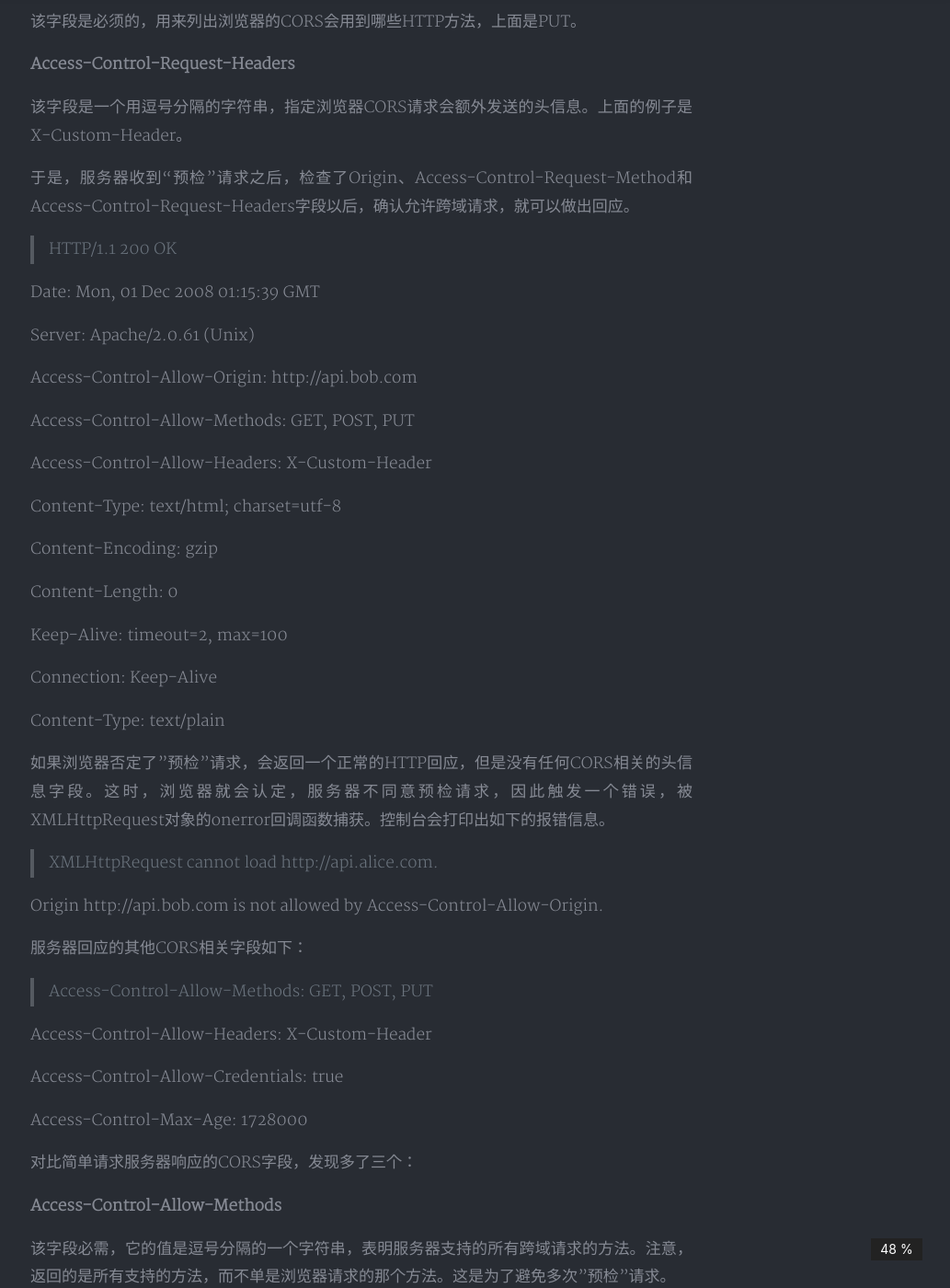
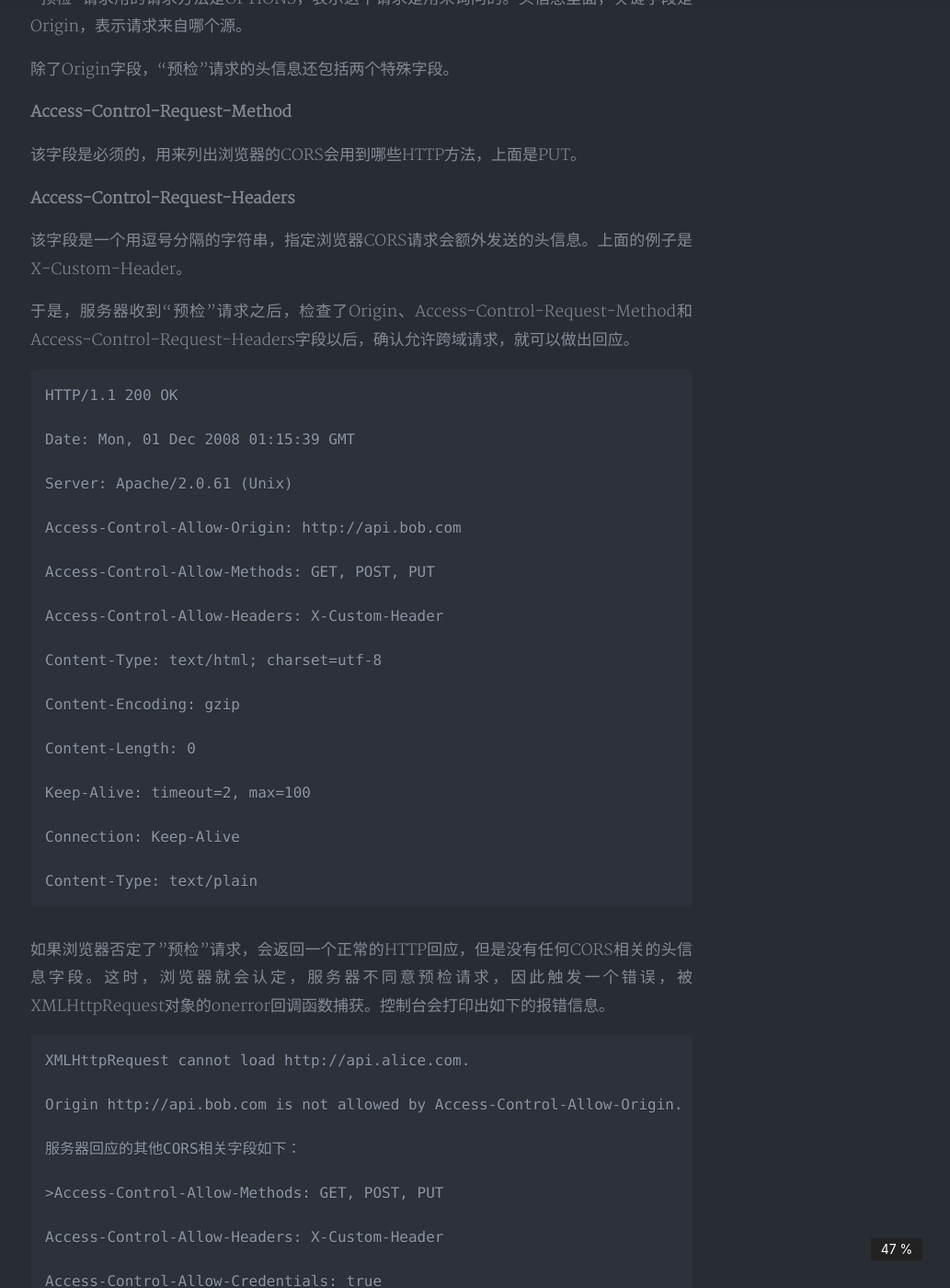
Before and after one commit to BinaryCaptain/BinaryCaptain.github.io, a Jekyll site: the page built from _posts/2017-05-07-cross-domain.md, in a window 1280 px wide and 1400 px high, scrolled down 8485 px. Shown: the whole window at 92% size, without its empty margins (247-1280 px from the left). Built offline with Jekyll 4.4.1, drawn with Linux system fonts in a browser that asks for light colours; nearby versions of some CDN libraries; comment, search, counter and statistics services are not loaded; a style sheet for code colours, icons or effects is not loaded; some of the changed text lies outside the part shown.

Commit message:
格式调整2

````diff
--- a/_posts/2017-05-07-cross-domain.md
+++ b/_posts/2017-05-07-cross-domain.md
@@ -170,7 +170,8 @@ Content-Type: 只限于三个值：application/x-www-form-urlencoded、multipart
 
 对于简单请求，浏览器直接发出CORS请求。具体来说，就是在HTTP请求报文首部，增加一个Origin字段。如下：
 
->GET /cors HTTP/1.1
+```html
+GET /cors HTTP/1.1
 
 Origin: http://api.bob.com
 
@@ -181,6 +182,7 @@ Accept-Language: en-US
 Connection: keep-alive
 
 User-Agent: Mozilla/5.0...
+```
 
 上面Origin字段的用来说明本次请求来自哪个源（协议+域名+端口）。服务器根据这个值，决定是否同意这次请求。
 
@@ -188,14 +190,15 @@ User-Agent: Mozilla/5.0...
 
 如果Origin指定的域名在许可范围内，服务器返回的响应，会多出几个头信息字段。
 
->Access-Control-Allow-Origin: http://api.bob.com
+```html
+Access-Control-Allow-Origin: http://api.bob.com
 
 Access-Control-Allow-Credentials: true
 
 Access-Control-Expose-Headers: FooBar
 
 Content-Type: text/html; charset=utf-8
-
+```
 上面的HTTP响应报文首部信息中，有三个与CORS请求相关的字段，都是以Access-Control-开头。
 
 **Access-Control-Allow-Origin**
@@ -244,7 +247,8 @@ Content-Type: text/html; charset=utf-8
 
 于是，浏览器发现这是一个非简单的请求，就自动发出了一个“预检”请求，要求服务器确认可以这样请求。下面是这个“预检”请求的HTTP头信息。
 
->OPTIONS /cors HTTP/1.1
+```html
+OPTIONS /cors HTTP/1.1
 
 Origin: http://api.bob.com
 
@@ -259,7 +263,7 @@ Accept-Language: en-US
 Connection: keep-alive
 
 User-Agent: Mozilla/5.0...
-
+```
 "预检"请求用的请求方法是OPTIONS，表示这个请求是用来询问的。头信息里面，关键字段是Origin，表示请求来自哪个源。
 
 除了Origin字段，“预检”请求的头信息还包括两个特殊字段。
@@ -274,7 +278,8 @@ User-Agent: Mozilla/5.0...
 
 于是，服务器收到“预检”请求之后，检查了Origin、Access-Control-Request-Method和Access-Control-Request-Headers字段以后，确认允许跨域请求，就可以做出回应。
 
->HTTP/1.1 200 OK
+```html
+HTTP/1.1 200 OK
 
 Date: Mon, 01 Dec 2008 01:15:39 GMT
 
@@ -297,10 +302,11 @@ Keep-Alive: timeout=2, max=100
 Connection: Keep-Alive
 
 Content-Type: text/plain
-
+```
 如果浏览器否定了"预检"请求，会返回一个正常的HTTP回应，但是没有任何CORS相关的头信息字段。这时，浏览器就会认定，服务器不同意预检请求，因此触发一个错误，被XMLHttpRequest对象的onerror回调函数捕获。控制台会打印出如下的报错信息。
 
->XMLHttpRequest cannot load http://api.alice.com.
+```html
+XMLHttpRequest cannot load http://api.alice.com.
 
 Origin http://api.bob.com is not allowed by Access-Control-Allow-Origin.
 
@@ -314,6 +320,7 @@ Access-Control-Allow-Credentials: true
 
 Access-Control-Max-Age: 1728000
 
+```
 对比简单请求服务器响应的CORS字段，发现多了三个：
 
 **Access-Control-Allow-Methods**
@@ -335,7 +342,8 @@ Access-Control-Max-Age: 1728000
 
 其实很简单，需要设置的就是上面所述的几个响应首部的字段，主要考虑两种类型的请求和是否需要使用Cookie。具体设置如下：
 
->app.all(" * ", function(req, res, next) {
+```html
+	app.all(" * ", function(req, res, next) {
 
     res.header("Access-Control-Allow-Origin", /* url | * | null */);
 
@@ -351,7 +359,7 @@ Access-Control-Max-Age: 1728000
 
     else next();
 });
-
+```
 上面的设置有几个需要注意的地方：
 
 如果需要本地调试，也就是在本地HTML页面发请求（类似file://...之类的url），可以把Access-Control-Allwo-Origin的值设置为Null，这样子就能够使用Cookie。如果设置成 * ，虽然也可以跨域发送请求，但是这个时候没有办法使用Cookie。
````
